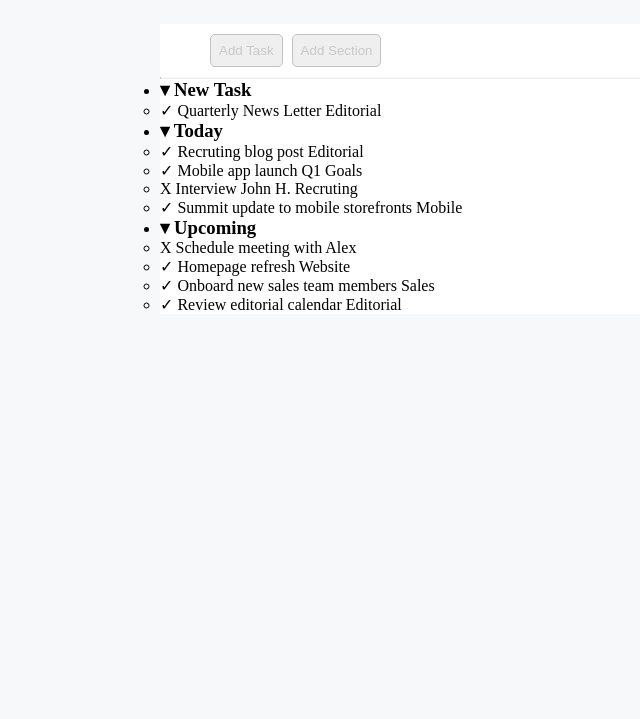
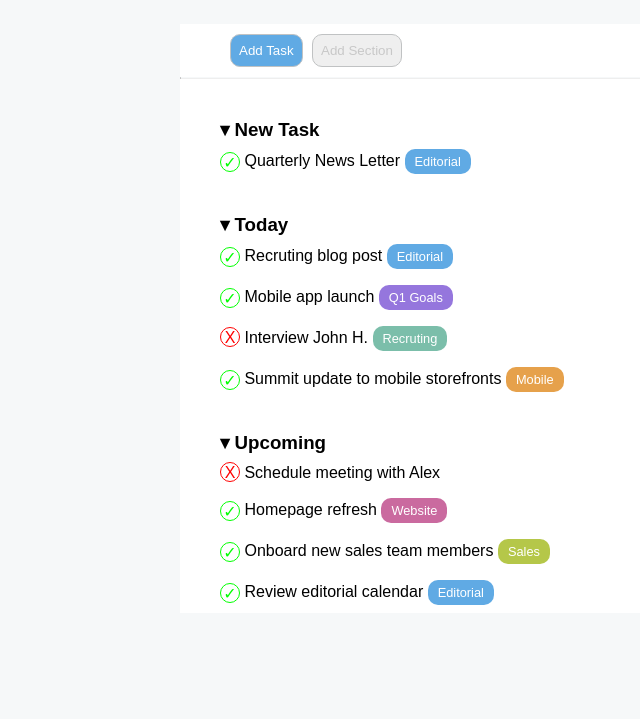
Before and after one commit to donnie00/html-css-toboolist, a plain HTML site: page index.html in a window 1280 px wide. Shown: the part 81-800 px from the top of the page, without its empty margins (0-640 px from the left). Drawn offline with Linux system fonts and the light colour scheme.

Commit message:
finished page style

```diff
--- a/style.css
+++ b/style.css
@@ -2,6 +2,10 @@
     padding: 0;
     margin:0;
     box-sizing: border-box;
+}
+
+body {
+    font-family: Arial, Helvetica, sans-serif;
 }
 
 header,
@@ -19,8 +23,9 @@ header div {
     padding: 10px;
 }
 
-.logo {
+#logo {
     float: left;
+    height: 55px;
 }
 
 body {
@@ -28,17 +33,15 @@ body {
 }
 
 .container {
-    width: 960px;
+    width: 920px;
     margin: 30px auto;
 }
 
 .btn {
-    display: inline-block;
-
     border: 1px solid rgb(192, 194, 195);
     padding: 0.5rem;
     margin-right: 5px;
-    border-radius: 5px;
+    border-radius: 10px;
 
     color: rgb(200, 200, 200);
 }
@@ -51,7 +54,75 @@ hr {
     padding: 10px 50px;
 }
 
-.bg-blue {
+[class$='blue'] {
     background-color: rgb(96	170	228	);
     color: white;
 }
+
+ul {
+    list-style: none;
+}
+
+.first-item {
+    margin-bottom: 2rem;
+}
+
+.container-list {
+    margin: 40px;
+}
+
+[class^='label'] {
+    color: white;
+    padding: 5px 10px;
+    border-radius: 10px;
+    font-size: 0.8rem;
+    display: inline-block;
+}
+
+.check,
+.cross {
+    display: inline-block;
+    width: 20px;
+    height: 20px;
+    border-radius: 50%;
+    border: 1px solid;
+    text-align: center;
+
+    line-height: 20px;
+}
+
+.check {
+    border-color: lime;
+    color: lime;
+    vertical-align: middle;
+}
+
+.cross {
+    border-color: red;
+    color: red;
+}
+
+.label-pink {
+    background-color: rgb(202	106	159);
+}
+
+.label-orange {
+    background-color: rgb(230	161	75);
+}
+
+.label-purple {
+    background-color: rgb(149	118	221);
+}
+
+.label-green {
+    background-color: rgb(123	190	170);
+}
+
+.label-lime {
+    background-color: rgb(181	199	73);
+}
+
+.first-item ul li {
+    padding: 0.5rem 0;
+    vertical-align: middle;
+}
```
